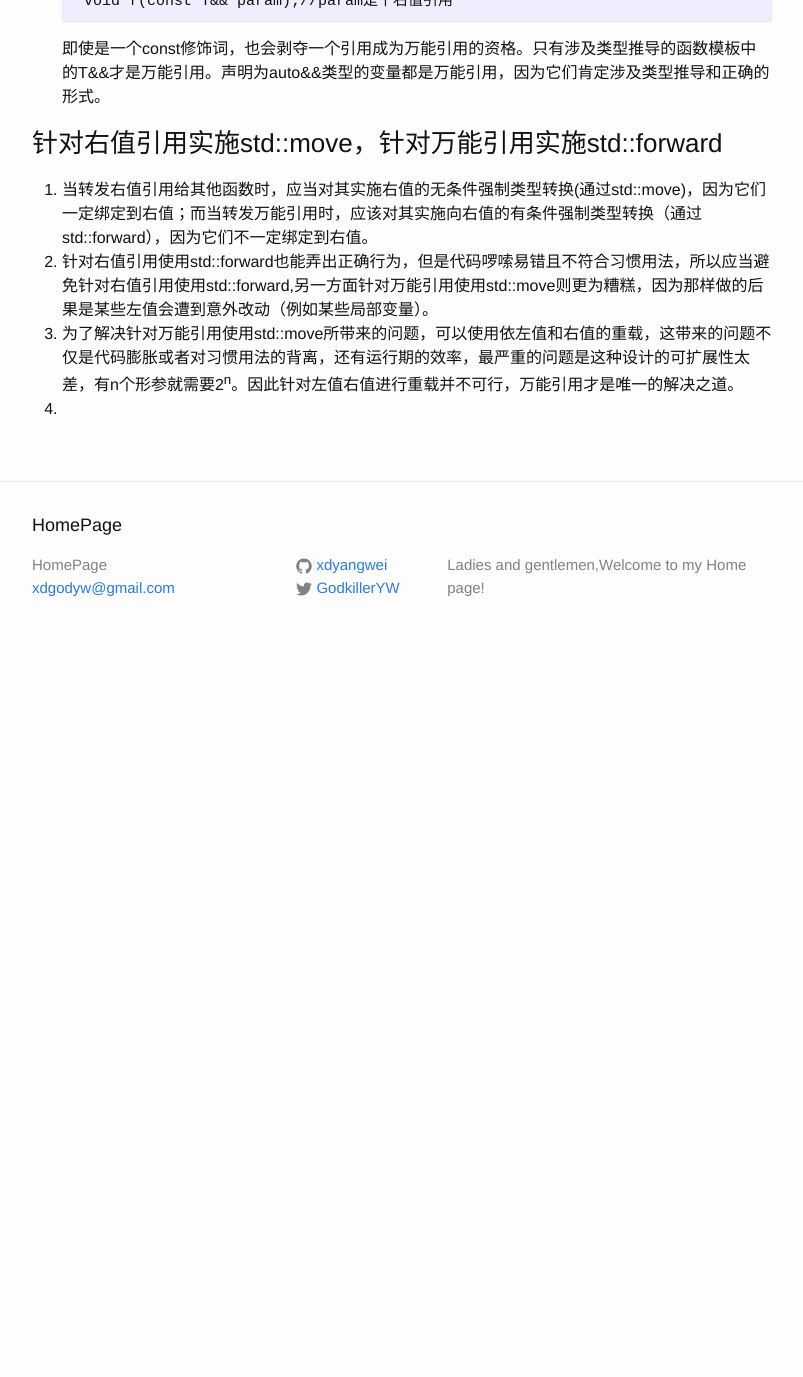
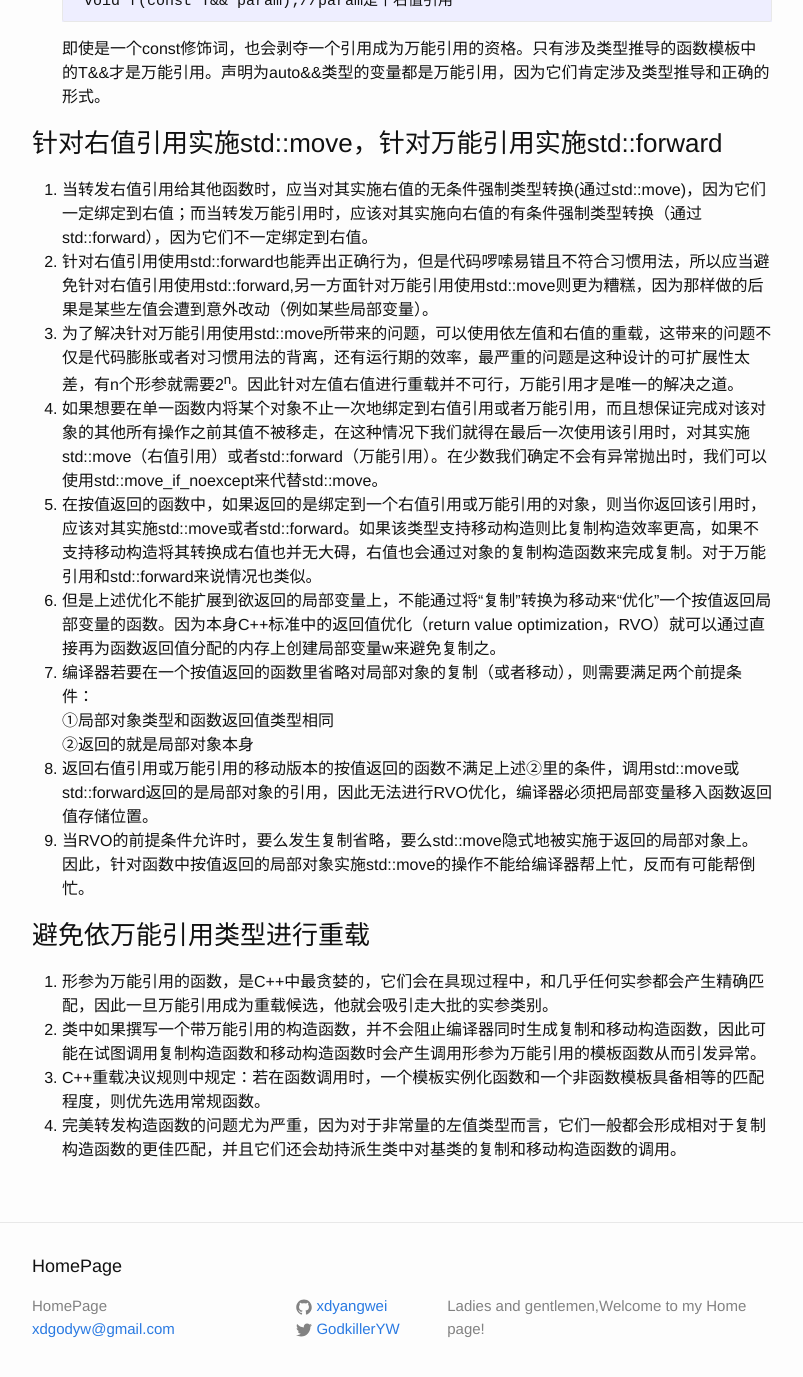
Before and after one commit to xdyangwei/xdyangwei.github.io, a Jekyll site: the page built from _posts/2019-2-17-右值引用、移动语义和完美转发（1）.md, in a window 1280 px wide and 1400 px high, scrolled down 1345 px. Shown: the top 1377 px of the window, without its empty margins (238-1041 px from the left). Built offline with Jekyll 4.4.1, drawn with Linux system fonts in a browser that asks for light colours; our own code applies the rules of GitHub Pages for plain Markdown files; before the commit the page ends 2004 px from its top, so only the background shows below that.

Commit message:
complete the std::move and std::forward and right value reference

```diff
--- a/_posts/2019-2-17-右值引用、移动语义和完美转发（1）.md
+++ b/_posts/2019-2-17-右值引用、移动语义和完美转发（1）.md
@@ -34,4 +34,18 @@
 1. 当转发右值引用给其他函数时，应当对其实施右值的无条件强制类型转换(通过std::move)，因为它们一定绑定到右值；而当转发万能引用时，应该对其实施向右值的有条件强制类型转换（通过std::forward），因为它们不一定绑定到右值。
 2. 针对右值引用使用std::forward也能弄出正确行为，但是代码啰嗦易错且不符合习惯用法，所以应当避免针对右值引用使用std::forward,另一方面针对万能引用使用std::move则更为糟糕，因为那样做的后果是某些左值会遭到意外改动（例如某些局部变量）。
 3. 为了解决针对万能引用使用std::move所带来的问题，可以使用依左值和右值的重载，这带来的问题不仅是代码膨胀或者对习惯用法的背离，还有运行期的效率，最严重的问题是这种设计的可扩展性太差，有n个形参就需要2<sup>n</sup>。因此针对左值右值进行重载并不可行，万能引用才是唯一的解决之道。
-4.
+4. 如果想要在单一函数内将某个对象不止一次地绑定到右值引用或者万能引用，而且想保证完成对该对象的其他所有操作之前其值不被移走，在这种情况下我们就得在最后一次使用该引用时，对其实施std::move（右值引用）或者std::forward（万能引用）。在少数我们确定不会有异常抛出时，我们可以使用std::move_if_noexcept来代替std::move。
+5. 在按值返回的函数中，如果返回的是绑定到一个右值引用或万能引用的对象，则当你返回该引用时，应该对其实施std::move或者std::forward。如果该类型支持移动构造则比复制构造效率更高，如果不支持移动构造将其转换成右值也并无大碍，右值也会通过对象的复制构造函数来完成复制。对于万能引用和std::forward来说情况也类似。
+6. 但是上述优化不能扩展到欲返回的局部变量上，不能通过将“复制”转换为移动来“优化”一个按值返回局部变量的函数。因为本身C++标准中的返回值优化（return value optimization，RVO）就可以通过直接再为函数返回值分配的内存上创建局部变量w来避免复制之。
+7. 编译器若要在一个按值返回的函数里省略对局部对象的复制（或者移动），则需要满足两个前提条件：
+①局部对象类型和函数返回值类型相同
+②返回的就是局部对象本身
+8. 返回右值引用或万能引用的移动版本的按值返回的函数不满足上述②里的条件，调用std::move或std::forward返回的是局部对象的引用，因此无法进行RVO优化，编译器必须把局部变量移入函数返回值存储位置。
+9. 当RVO的前提条件允许时，要么发生复制省略，要么std::move隐式地被实施于返回的局部对象上。因此，针对函数中按值返回的局部对象实施std::move的操作不能给编译器帮上忙，反而有可能帮倒忙。
+
+### 避免依万能引用类型进行重载
+
+1. 形参为万能引用的函数，是C++中最贪婪的，它们会在具现过程中，和几乎任何实参都会产生精确匹配，因此一旦万能引用成为重载候选，他就会吸引走大批的实参类别。
+2. 类中如果撰写一个带万能引用的构造函数，并不会阻止编译器同时生成复制和移动构造函数，因此可能在试图调用复制构造函数和移动构造函数时会产生调用形参为万能引用的模板函数从而引发异常。
+3. C++重载决议规则中规定：若在函数调用时，一个模板实例化函数和一个非函数模板具备相等的匹配程度，则优先选用常规函数。
+4. 完美转发构造函数的问题尤为严重，因为对于非常量的左值类型而言，它们一般都会形成相对于复制构造函数的更佳匹配，并且它们还会劫持派生类中对基类的复制和移动构造函数的调用。
```
Also changed, not shown: _posts/2019-2-28-右值引用、移动语义和完美转发（2）.md (added, +56 -0 lines).
